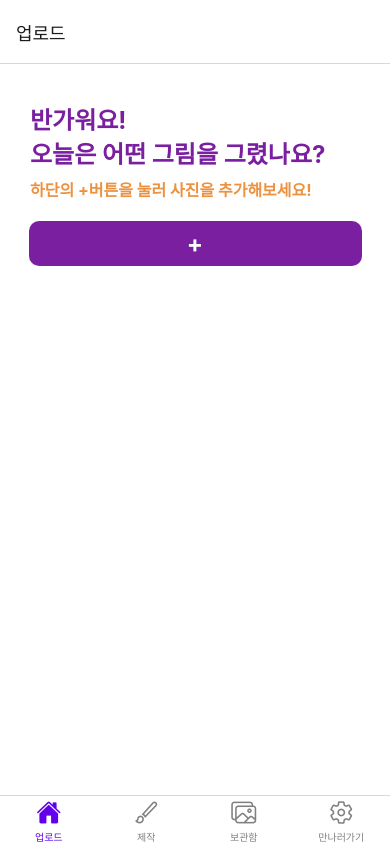
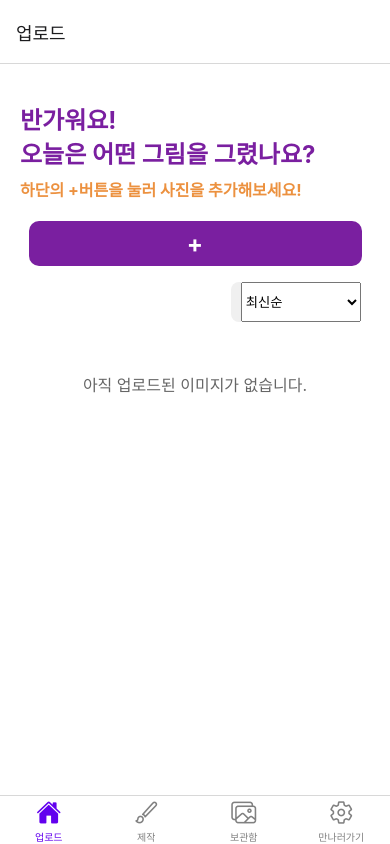
Before and after one commit to choiwonseok1243/kids-ai-drawing-app, a React Native app: screen /Home in a window 390 px wide. Built offline with nearby package versions, Linux system fonts and the light colour scheme.

Commit message:
feat: 정렬방식 구현

```diff
--- a/package.json
+++ b/package.json
@@ -11,6 +11,7 @@
   "dependencies": {
     "@react-native-async-storage/async-storage": "^2.1.2",
     "@react-native-community/datetimepicker": "^8.3.0",
+    "@react-native-picker/picker": "^2.11.0",
     "@react-navigation/bottom-tabs": "^6.5.11",
     "@react-navigation/native": "^6.1.9",
     "@react-navigation/native-stack": "^6.9.17",
@@ -22,7 +23,8 @@
     "react-native": "0.79.2",
     "react-native-gesture-handler": "~2.24.0",
     "react-native-safe-area-context": "5.4.0",
-    "react-native-screens": "~4.10.0"
+    "react-native-screens": "~4.10.0",
+    "react-native-vector-icons": "^10.2.0"
   },
   "devDependencies": {
     "@babel/core": "^7.20.0",
--- a/src/screens/HomeScreen.tsx
+++ b/src/screens/HomeScreen.tsx
@@ -1,13 +1,17 @@
 import React, { useState, useCallback } from 'react';
-import { View, Text, StyleSheet, Image, Dimensions, TouchableOpacity, Alert, FlatList, Modal } from 'react-native';
+import { View, Text, StyleSheet, Image, Dimensions, TouchableOpacity, Alert, FlatList, Modal, Platform } from 'react-native';
 import { useNavigation, useFocusEffect, useRoute, RouteProp } from '@react-navigation/native';
 import * as ImagePicker from 'expo-image-picker';
 import { NativeStackNavigationProp } from '@react-navigation/native-stack';
 import { RootStackParamList } from '../types/navigation';
+import { Picker } from '@react-native-picker/picker';
+import { MaterialIcons } from '@expo/vector-icons';
 
 const { width } = Dimensions.get('window');
 
 type HomeScreenRouteProp = RouteProp<RootStackParamList, 'Home'>;
+
+type SortOption = 'latest' | 'oldest' | 'title';
 
 export const HomeScreen = () => {
   const navigation = useNavigation<NativeStackNavigationProp<RootStackParamList>>();
@@ -15,6 +19,22 @@ export const HomeScreen = () => {
   const [selectedImages, setSelectedImages] = useState<{ uri: string; title: string; description: string; time: string }[]>([]);
   const [modalVisible, setModalVisible] = useState(false);
   const [pendingImageUri, setPendingImageUri] = useState<string | null>(null);
+  const [sortOption, setSortOption] = useState<SortOption>('latest');
+  const [showSortPicker, setShowSortPicker] = useState(false);
+
+  const sortImages = useCallback((images: typeof selectedImages, option: SortOption) => {
+    const sorted = [...images];
+    switch (option) {
+      case 'latest':
+        return sorted.sort((a, b) => new Date(b.time).getTime() - new Date(a.time).getTime());
+      case 'oldest':
+        return sorted.sort((a, b) => new Date(a.time).getTime() - new Date(b.time).getTime());
+      case 'title':
+        return sorted.sort((a, b) => a.title.localeCompare(b.title, 'ko'));
+      default:
+        return sorted;
+    }
+  }, []);
 
   useFocusEffect(
     useCallback(() => {
@@ -22,19 +42,28 @@ export const HomeScreen = () => {
         const { deletedImageUri, updatedImageData, action } = route.params;
 
         if (action === 'delete' && deletedImageUri) {
-          setSelectedImages(prev => prev.filter(img => img.uri !== deletedImageUri));
+          setSelectedImages(prev => sortImages(prev.filter(img => img.uri !== deletedImageUri), sortOption));
           navigation.setParams({ deletedImageUri: undefined, action: undefined });
         } else if (action === 'update' && updatedImageData) {
           setSelectedImages(prev =>
-            prev.map(img =>
-              img.uri === updatedImageData.uri ? updatedImageData : img
+            sortImages(
+              prev.map(img => img.uri === updatedImageData.uri ? updatedImageData : img),
+              sortOption
             )
           );
           navigation.setParams({ updatedImageData: undefined, action: undefined });
         }
       }
-    }, [route.params])
+    }, [route.params, sortOption])
   );
+
+  const handleSortChange = (option: SortOption) => {
+    setSortOption(option);
+    setSelectedImages(prev => sortImages(prev, option));
+    if (Platform.OS === 'android') {
+      setShowSortPicker(false);
+    }
+  };
 
   const openModal = () => setModalVisible(true);
   const closeModal = () => setModalVisible(false);
@@ -48,11 +77,11 @@ export const HomeScreen = () => {
 
     if (!result.canceled) {
       const newImageUri = result.assets[0].uri;
-      setPendingImageUri(newImageUri); // 일단 임시 저장
+      setPendingImageUri(newImageUri);
       closeModal();
       navigation.navigate('UploadPicture', {
         imageUri: newImageUri,
-        onUpload: handleUploadFromUploadScreen, // 고정된 핸들러 넘기기
+        onUpload: handleUploadFromUploadScreen,
       });
     } else {
       Alert.alert('이미지 선택이 취소되었습니다');
@@ -60,7 +89,7 @@ export const HomeScreen = () => {
   };
 
   const handleUploadFromUploadScreen = (newData: { uri: string; title: string; description: string; time: string }) => {
-    setSelectedImages(prev => [newData, ...prev]);
+    setSelectedImages(prev => sortImages([newData, ...prev], sortOption));
   };
 
   const handleImagePress = (imageData: { uri: string; title: string; description: string; time: string }) => {
@@ -76,6 +105,7 @@ export const HomeScreen = () => {
     <TouchableOpacity onPress={() => handleImagePress(item)} style={styles.imageWrapper}>
       <Image source={{ uri: item.uri }} style={styles.image} resizeMode="cover" />
       <Text style={styles.imageTitle}>{item.title}</Text>
+      <Text style={styles.imageDate}>{item.time}</Text>
     </TouchableOpacity>
   );
 
@@ -90,7 +120,33 @@ export const HomeScreen = () => {
         <Text style={styles.buttonText}>+</Text>
       </TouchableOpacity>
 
-      {/* 모달 */}
+      <View style={styles.sortContainer}>
+        {Platform.OS === 'android' ? (
+          <TouchableOpacity
+            style={styles.sortButton}
+            onPress={() => setShowSortPicker(true)}
+          >
+            <Text style={styles.sortButtonText}>
+              {sortOption === 'latest' ? '최신순' :
+                    sortOption === 'oldest' ? '오래된순' : '제목순'}
+            </Text>
+          </TouchableOpacity>
+        ) : (
+          <View style={styles.pickerContainer}>
+            <Picker
+              selectedValue={sortOption}
+              onValueChange={handleSortChange}
+              style={styles.sortPicker}
+            >
+              <Picker.Item label="최신순" value="latest" />
+              <Picker.Item label="오래된순" value="oldest" />
+              <Picker.Item label="제목순" value="title" />
+            </Picker>
+          </View>
+        )}
+      </View>
+
+      {/* 이미지 선택 모달 */}
       <Modal
         animationType="slide"
         transparent={true}
@@ -110,6 +166,55 @@ export const HomeScreen = () => {
         </View>
       </Modal>
 
+      {/* Android 정렬 옵션 모달 */}
+      {Platform.OS === 'android' && showSortPicker && (
+        <Modal
+          transparent={true}
+          visible={showSortPicker}
+          animationType="fade"
+          onRequestClose={() => setShowSortPicker(false)}
+        >
+          <View style={styles.modalBackground}>
+            <View style={styles.modalContainer}>
+              <Text style={styles.modalTitle}>정렬 방식</Text>
+              <TouchableOpacity
+                style={styles.sortOption}
+                onPress={() => handleSortChange('latest')}
+              >
+                <Text style={[
+                  styles.sortOptionText,
+                  sortOption === 'latest' && styles.selectedSortOption
+                ]}>최신순</Text>
+              </TouchableOpacity>
+              <TouchableOpacity
+                style={styles.sortOption}
+                onPress={() => handleSortChange('oldest')}
+              >
+                <Text style={[
+                  styles.sortOptionText,
+                  sortOption === 'oldest' && styles.selectedSortOption
+                ]}>오래된순</Text>
+              </TouchableOpacity>
+              <TouchableOpacity
+                style={styles.sortOption}
+                onPress={() => handleSortChange('title')}
+              >
+                <Text style={[
+                  styles.sortOptionText,
+                  sortOption === 'title' && styles.selectedSortOption
+                ]}>제목순</Text>
+              </TouchableOpacity>
+              <TouchableOpacity
+                style={styles.modalCancel}
+                onPress={() => setShowSortPicker(false)}
+              >
+                <Text style={styles.modalCancelText}>닫기</Text>
+              </TouchableOpacity>
+            </View>
+          </View>
+        </Modal>
+      )}
+
       <FlatList
         data={selectedImages}
         renderItem={renderItem}
@@ -117,6 +222,11 @@ export const HomeScreen = () => {
         numColumns={2}
         columnWrapperStyle={styles.columnWrapper}
         showsVerticalScrollIndicator={false}
+        ListEmptyComponent={
+          <View style={styles.emptyContainer}>
+            <Text style={styles.emptyText}>아직 업로드된 이미지가 없습니다.</Text>
+          </View>
+        }
       />
     </View>
   );
@@ -132,8 +242,9 @@ const styles = StyleSheet.create({
     backgroundColor: '#fff',
   },
   textContainer: {
-    alignSelf: 'stretch',
-    paddingHorizontal: 20,
+    width: '100%',
+    paddingHorizontal: 10,
+    marginBottom: 20,
   },
   title: {
     fontSize: 24,
@@ -148,7 +259,6 @@ const styles = StyleSheet.create({
     color: '#EC913F',
     fontWeight: 'bold',
     textAlign: 'left',
-    marginBottom: 20,
   },
   button: {
     backgroundColor: '#7A1FA0',
@@ -156,13 +266,51 @@ const styles = StyleSheet.create({
     paddingHorizontal: 20,
     borderRadius: 10,
     width: '90%',
-    marginBottom: 20,
+    marginBottom: 10,
   },
   buttonText: {
     color: '#fff',
     fontSize: 24,
     fontWeight: 'bold',
     textAlign: 'center',
+  },
+  sortContainer: {
+    width: '95%',
+    flexDirection: 'row',
+    justifyContent: 'flex-end',
+    alignItems: 'center',
+    marginBottom: 10,
+    marginTop: 6,
+    paddingHorizontal: 10,
+  },
+  sortButton: {
+    backgroundColor: '#f0f0f0',
+    paddingVertical: 8,
+    paddingHorizontal: 16,
+    borderRadius: 8,
+    minWidth: 100,
+    alignItems: 'center',
+  },
+  sortButtonText: {
+    color: '#7A1FA0',
+    fontWeight: 'bold',
+    fontSize: 14,
+  },
+  pickerContainer: {
+    flexDirection: 'row',
+    alignItems: 'center',
+    backgroundColor: '#f0f0f0',
+    borderRadius: 8,
+    paddingLeft: 10,
+  },
+  pickerLabel: {
+    color: '#7A1FA0',
+    fontWeight: 'bold',
+    fontSize: 14,
+  },
+  sortPicker: {
+    width: 120,
+    height: 40,
   },
   imageWrapper: {
     width: width * 0.42,
@@ -180,15 +328,31 @@ const styles = StyleSheet.create({
     borderRadius: 10,
   },
   imageTitle: {
-    fontSize: 18,
+    fontSize: 16,
     fontWeight: 'bold',
-    marginTop: 10,
+    marginTop: 8,
     color: '#333',
     textAlign: 'center',
+  },
+  imageDate: {
+    fontSize: 12,
+    color: '#666',
+    marginTop: 4,
   },
   columnWrapper: {
     justifyContent: 'space-between',
     marginBottom: 20,
+  },
+  emptyContainer: {
+    flex: 1,
+    justifyContent: 'center',
+    alignItems: 'center',
+    marginTop: 40,
+  },
+  emptyText: {
+    color: '#666',
+    fontSize: 16,
+    textAlign: 'center',
   },
   modalBackground: {
     flex: 1,
@@ -207,7 +371,7 @@ const styles = StyleSheet.create({
     fontSize: 20,
     fontWeight: 'bold',
     marginBottom: 20,
-    marginTop: 5
+    color: '#333',
   },
   modalButton: {
     backgroundColor: '#7A1FA0',
@@ -225,9 +389,26 @@ const styles = StyleSheet.create({
     paddingVertical: 10,
     paddingHorizontal: 20,
     borderRadius: 10,
+    marginTop: 10,
   },
   modalCancelText: {
     color: '#333',
     fontWeight: 'bold',
   },
+  sortOption: {
+    width: '100%',
+    paddingVertical: 12,
+    paddingHorizontal: 20,
+    borderBottomWidth: 1,
+    borderBottomColor: '#eee',
+  },
+  sortOptionText: {
+    fontSize: 16,
+    color: '#333',
+    textAlign: 'center',
+  },
+  selectedSortOption: {
+    color: '#7A1FA0',
+    fontWeight: 'bold',
+  },
 });
```
Also changed, not shown: 1 other file (tests, documents, lock files or other folders).
